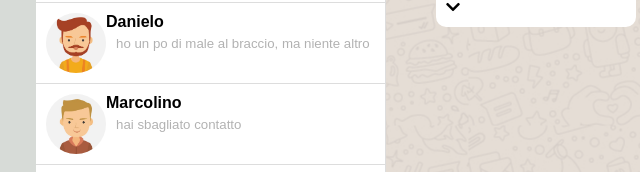
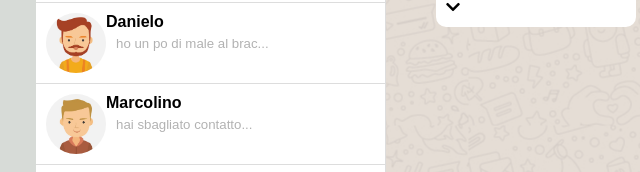
Before and after one commit to SalvalajoRiccardo/vue-boolzapp, a plain HTML site: page index.html in a window 1280 px wide. Shown: the part 385-557 px from the top of the page, 92-732 px from the left. Drawn offline with nearby package versions, Linux system fonts and the light colour scheme.

Commit message:
sistemato dettagli troncatura parole lunghe

```diff
--- a/css/style.css
+++ b/css/style.css
@@ -223,6 +223,7 @@ main img{
     border-radius: 10px;
     margin-bottom: 20px;
     padding: 10px;
+    overflow-wrap: break-word;
 }
 
 #chat-box i {
--- a/index.html
+++ b/index.html
@@ -79,7 +79,7 @@
                         <div @click="insert(index)" class="flex" v-for="(item, index) in contacts" v-if="item.visible == true"><img :src="item.avatar" alt="contacts.name">
                             <div>
                                 <h4>{{item.name}}</h4>
-                                <h5 class="opa-30">{{item.messages[item.messages.length - 1].text}}</h5>
+                                <h5 class="opa-30">{{item.messages[item.messages.length - 1].text.substring(0, 24) + "..."}}</h5>
                             </div>
 
                         </div>
```
